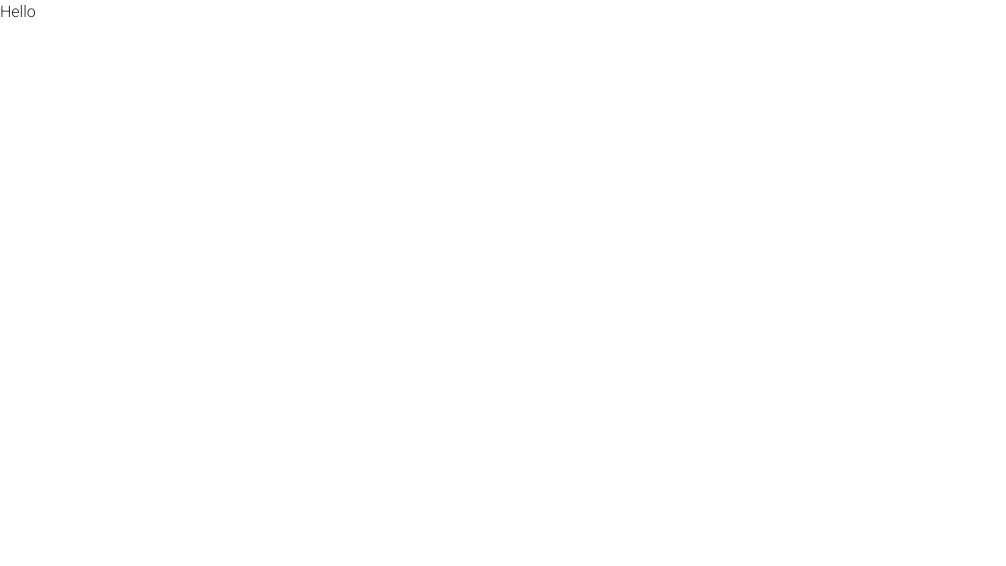
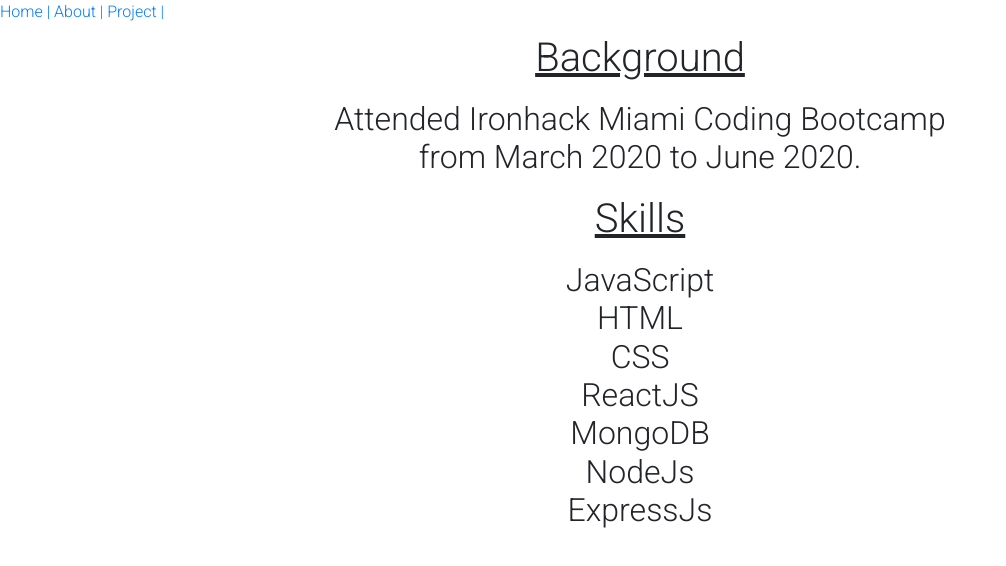
Before and after one commit to justinochoa5792/Justin-s-website, a React (Create React App) app: page /about in a window 1280 px wide. Shown: the top 566 px of the page, without its empty margins (0-1006 px from the left). Built offline with nearby package versions, Linux system fonts and the light colour scheme.

Commit message:
added to about

```diff
--- a/src/App.js
+++ b/src/App.js
@@ -6,11 +6,15 @@ import 'mdbreact/dist/css/mdb.css';
 import About from './components/About'
 import Project from './components/Project'
 import Home from './components/Home'
+import {NavLink} from 'react-router-dom'
 
 class App extends Component {
   render() {
     return (
       <div>
+     <NavLink to= '/'> Home  |</NavLink>
+     <NavLink to='/about'> About  |</NavLink>
+     <NavLink to ='/project'> Project  |</NavLink>
         <Switch>
         <Route exact path="/" render={(props) => <Home {...props}/>} />
           <Route exact path="/about" render={(props) => <About {...props}/>} />
--- a/src/components/About.jsx
+++ b/src/components/About.jsx
@@ -1,10 +1,24 @@
-import React, { Component } from 'react';
+import React, { Component } from "react";
 
 class About extends Component {
   render() {
     return (
       <div>
-                Hello
+        <h1 style={{ textAlign: "center", padding: "10px", textDecorationLine:'underline' }}>Background</h1>
+        <h2 style={{ textAlign: "center" }}>
+          Attended Ironhack Miami Coding Bootcamp <br />
+          from March 2020 to June 2020.
+        </h2>
+     <h1 style={{ textAlign: "center", padding: "10px", textDecorationLine:'underline' }}>Skills</h1>
+        <h2 style={{ textAlign:'center'}}>
+          <li> JavaScript</li>
+          <li> HTML</li>
+          <li>CSS</li>
+          <li> ReactJS </li>
+          <li> MongoDB</li>
+          <li> NodeJs</li>
+          <li> ExpressJs</li>
+        </h2>
         </div>
     );
   }
--- a/src/components/Home.jsx
+++ b/src/components/Home.jsx
@@ -6,7 +6,6 @@ import {
   MDBView,
   MDBContainer,
 } from "mdbreact";
-import {Link} from 'react-router-dom'
 
 
 class Home extends Component {
@@ -53,8 +52,6 @@ class Home extends Component {
             </MDBCarouselInner>
           </MDBCarousel>
         </MDBContainer>
-        <Link to='about'>About</Link>
-        <Link to='project'>Project</Link>
       </div>
     );
   }
--- a/src/index.css
+++ b/src/index.css
@@ -1,3 +1,4 @@
+
 body {
   margin: 0;
   font-family: -apple-system, BlinkMacSystemFont, 'Segoe UI', 'Roboto', 'Oxygen',
@@ -11,3 +12,6 @@ code {
   font-family: source-code-pro, Menlo, Monaco, Consolas, 'Courier New',
     monospace;
 }
+li{
+  list-style: none;
+}
```
Also changed, not shown: src/components/Navbar.jsx (added, +44 -0 lines). Lines whose indentation alone changed are shown as unchanged.
